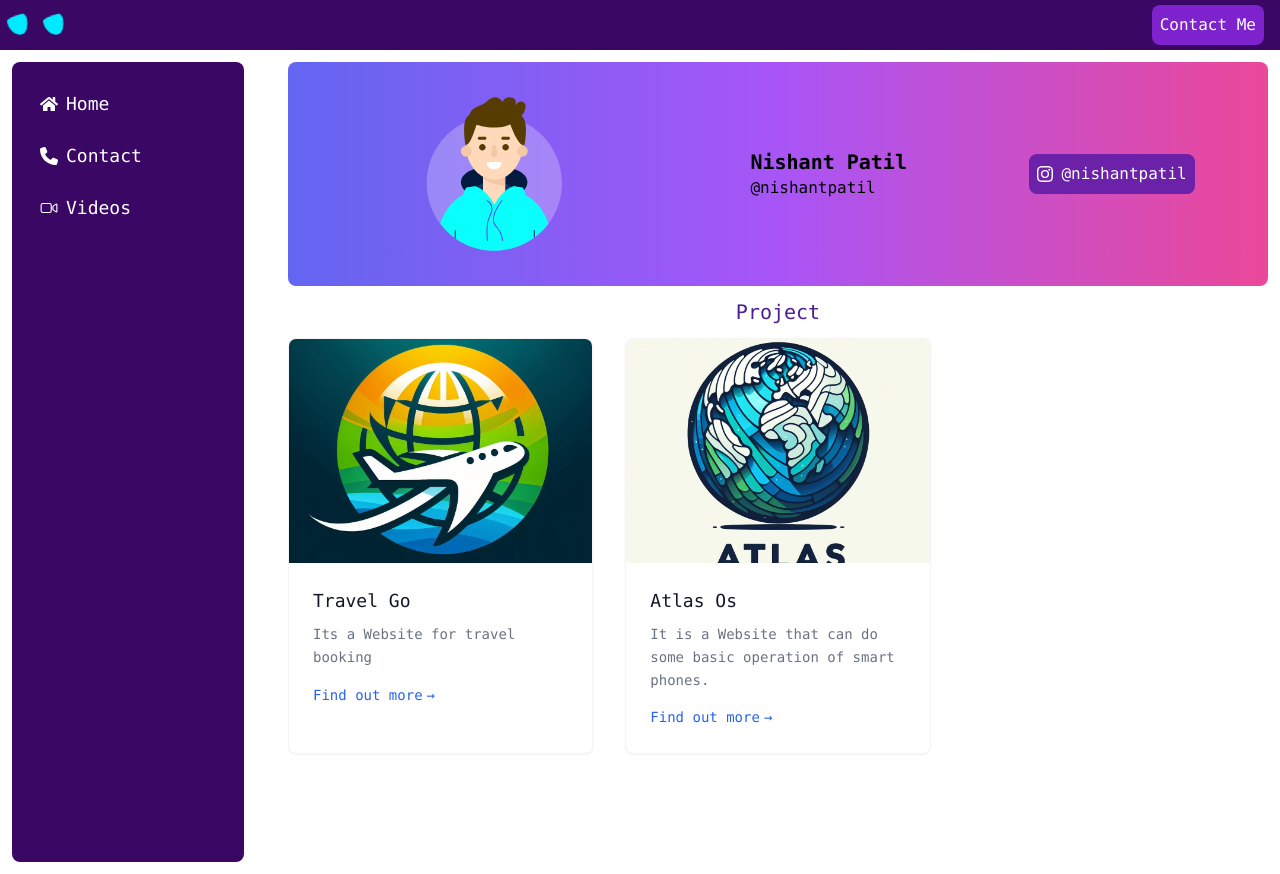
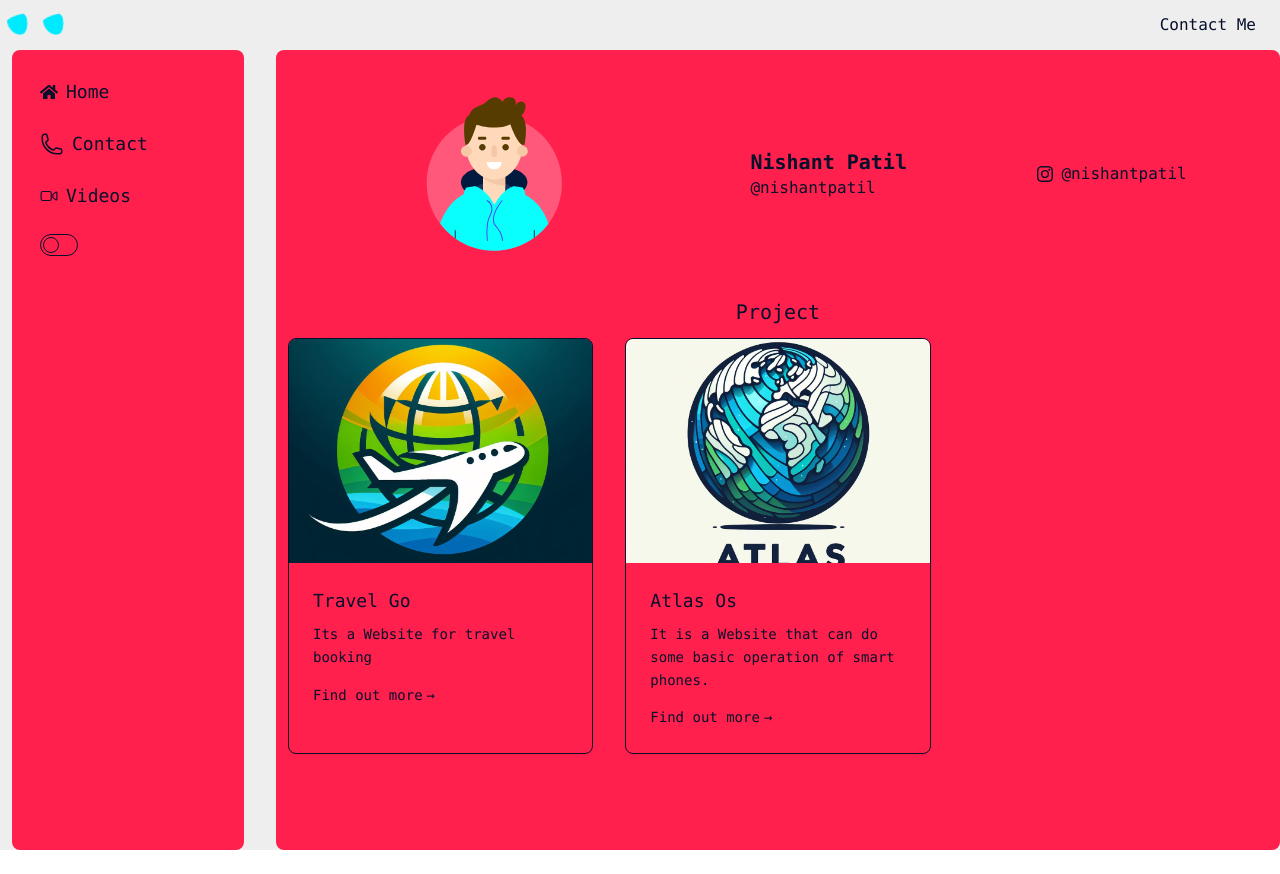
Before and after one commit to Nishant0121/Portfolio_Nishant, a React (Create React App) app: page / in a window 1280 px wide. After the commit the page ends 850 px from the top, so only its background shows below. Built offline with nearby package versions, Linux system fonts and the light colour scheme.

Commit message:
theam changes

```diff
--- a/src/App.js
+++ b/src/App.js
@@ -2,16 +2,19 @@ import "./App.css";
 import { Home } from "./pages/home";
 import { Contact } from "./pages/contact";
 import { BrowserRouter, Routes, Route } from "react-router-dom";
+import ModeContexProvider from "./contex";
 
 export default function App() {
   return (
     <div>
+      <ModeContexProvider>
         <BrowserRouter>
           <Routes>
             <Route path="/" element={<Home />} />
             <Route path="/contact" element={<Contact />} />
           </Routes>
         </BrowserRouter>
+      </ModeContexProvider>
     </div>
   );
 }
--- a/src/components/navbar.js
+++ b/src/components/navbar.js
@@ -1,40 +1,45 @@
-import { useNavigate } from "react-router-dom";
-import { useState } from "react";
+import { Link } from "react-router-dom";
+import { useState, useContext } from "react";
 
 import { FaHome } from "react-icons/fa";
 import { IoVideocamOutline } from "react-icons/io5";
 import { FaPhone } from "react-icons/fa6";
 import { IoClose } from "react-icons/io5";
 import { VscThreeBars } from "react-icons/vsc";
+import { ModeContext } from "../contex";
 
 export const Navbar = () => {
-  const navigate = useNavigate();
+  const [isOpen, setIsOpen] = useState(false);
 
-  const [isOpen, setIsOpen] = useState(false);
-  const gocontact = () => {
-    navigate("/contact");
-  };
-
+  const { isDarkMode, setIsDarkMode } = useContext(ModeContext);
   const toggleMenu = () => {
     setIsOpen(!isOpen);
   };
+  const toggleMode = () => {
+    setIsDarkMode((prevMode) => !prevMode);
+  };
+
   return (
-    <div className="">
-      <div className="navbar flex items-center justify-between bg-purple-950">
+    <nav className="nav z-30 sticky top-0 ">
+      <div
+        className={`navbar flex items-center justify-between ${
+          isDarkMode ? "bg-dark text-light" : "bg-light text-dark"
+        }`}
+      >
         <div className="design flex items-center ">
           <div className="oval mx-2 "></div>
           <div className="oval mx-2 "></div>
         </div>
-        <div className="contact-me mr-4">
+        <Link to={"/contact"} className="contact-me mr-4">
           <button
             className="contact-me-btn p-2 rounded-lg bg-purple-700 hover:bg-purple-500 text-white
           "
             type="button"
-            onClick={gocontact}
           >
             Contact Me
           </button>
-        </div>
+        </Link>
+
         <div className="hamburger">
           <div onClick={toggleMenu}>
             <IoClose
@@ -49,7 +54,11 @@ export const Navbar = () => {
         </div>
       </div>
       {isOpen && (
-        <div className="ham_menu h-svh bg-purple-950 p-3 z-50 rounded-lg">
+        <div
+          className={`ham_menu h-svh  p-3 z-50 rounded-lg ${
+            isDarkMode ? "bg-dark text-light" : "bg-light text-dark"
+          }`}
+        >
           <ul className="list-none  text-white">
             <li className="m-2 p-2 flex justify-start items-center text-lg">
               <FaHome />
@@ -63,9 +72,19 @@ export const Navbar = () => {
               <IoVideocamOutline />
               <h1 className="ml-2">Videos</h1>
             </li>
+            <li className="m-2 p-2 flex justify-start items-center text-lg">
+              <label class="inline-flex items-center mb-5 cursor-pointer border rounded-full">
+                <input
+                  type="checkbox"
+                  onClick={toggleMode}
+                  class="sr-only peer"
+                />
+                <div class="relative w-9 h-5 bg-gray-200  peer-focus:outline-none peer-focus:ring-4 peer-focus:ring-blue-300 dark:peer-focus:ring-blue-800 rounded-full peer dark:bg-gray-700 peer-checked:after:translate-x-full rtl:peer-checked:after:-translate-x-full peer-checked:after:border-white after:content-[''] after:absolute after:top-[2px] after:start-[2px] after:bg-white after:border-gray-300 after:border after:rounded-full after:h-4 after:w-4 after:transition-all dark:border-gray-600 peer-checked:bg-blue-600"></div>
+              </label>
+            </li>
           </ul>
         </div>
       )}
-    </div>
+    </nav>
   );
 };
--- a/src/components/project.js
+++ b/src/components/project.js
@@ -1,35 +1,74 @@
-import { useState } from "react";
 import { FaHome } from "react-icons/fa";
 import { IoVideocamOutline } from "react-icons/io5";
-import { FaPhone } from "react-icons/fa6";
-
 import { BsInstagram } from "react-icons/bs";
 import Lottie from "lottie-react";
 import profile from "../assets/profile.json";
 import "../styles/style.css";
 import Project from "./proinfo";
+import { ModeContext } from "../contex";
+import { Link } from "react-router-dom";
+import { useContext } from "react";
 export const Projects = () => {
+  const { isDarkMode, setIsDarkMode } = useContext(ModeContext);
+  const toggleMode = () => {
+    setIsDarkMode((prevMode) => !prevMode);
+  };
   return (
-    <div className="project">
-      <div className="menu h-svh bg-purple-950 p-3 m-3 rounded-lg">
+    <div
+      className={`project ${
+        isDarkMode ? "bg-dark text-light" : "bg-light text-dark"
+      }`}
+    >
+      <div
+        className={`menu h-svh mx-3  p-3  rounded-lg ${
+          isDarkMode ? "bg-secondary text-dark" : "bg-primary"
+        }`}
+      >
         <ul className="list-none  text-white">
           <li className="m-2 p-2 flex justify-start items-center text-lg">
             <FaHome />
             <h1 className="ml-2">Home</h1>
           </li>
           <li className="m-2 p-2 flex justify-start items-center text-lg">
-            <FaPhone />
+            <svg
+              xmlns="http://www.w3.org/2000/svg"
+              fill="none"
+              viewBox="0 0 24 24"
+              strokeWidth={1.5}
+              stroke="currentColor"
+              className="w-6 h-6"
+            >
+              <path
+                strokeLinecap="round"
+                strokeLinejoin="round"
+                d="M2.25 6.75c0 8.284 6.716 15 15 15h2.25a2.25 2.25 0 0 0 2.25-2.25v-1.372c0-.516-.351-.966-.852-1.091l-4.423-1.106c-.44-.11-.902.055-1.173.417l-.97 1.293c-.282.376-.769.542-1.21.38a12.035 12.035 0 0 1-7.143-7.143c-.162-.441.004-.928.38-1.21l1.293-.97c.363-.271.527-.734.417-1.173L6.963 3.102a1.125 1.125 0 0 0-1.091-.852H4.5A2.25 2.25 0 0 0 2.25 4.5v2.25Z"
+              />
+            </svg>
             <h1 className="ml-2">Contact</h1>
           </li>
           <li className="m-2 p-2 flex justify-start items-center text-lg">
             <IoVideocamOutline />
             <h1 className="ml-2">Videos</h1>
           </li>
+          <li className="m-2 p-2 flex justify-start items-center text-lg">
+            <label class="inline-flex items-center mb-5 cursor-pointer border rounded-full">
+              <input
+                type="checkbox"
+                onClick={toggleMode}
+                class="sr-only peer"
+              />
+              <div class="relative w-9 h-5 bg-gray-200  peer-focus:outline-none peer-focus:ring-4 peer-focus:ring-blue-300 dark:peer-focus:ring-blue-800 rounded-full peer dark:bg-gray-700 peer-checked:after:translate-x-full rtl:peer-checked:after:-translate-x-full peer-checked:after:border-white after:content-[''] after:absolute after:top-[2px] after:start-[2px] after:bg-white after:border-gray-300 after:border after:rounded-full after:h-4 after:w-4 after:transition-all dark:border-gray-600 peer-checked:bg-blue-600"></div>
+            </label>
+          </li>
         </ul>
       </div>
-      <div className="content ">
+      <div
+        className={`content rounded-lg ${
+          isDarkMode ? "bg-secondary text-dark" : "bg-primary"
+        } `}
+      >
         <div className="info flex justify-around items-center p-3 m-3 rounded-lg bg-gradient-to-r from-indigo-500 via-purple-500 to-pink-500">
-          <Lottie className="profile" animationData={profile} loop={true} />
+          <Lottie className="profile z-0" animationData={profile} loop={true} />
           <div className="name flex flex-col justify-centre">
             <h1 className="text-xl font-semibold">Nishant Patil</h1>
             <h1>@nishantpatil</h1>
@@ -37,7 +76,13 @@ export const Projects = () => {
           <div className="insta  ">
             <button className="flex p-2 items-center rounded-lg bg-purple-800 text-white hover:bg-purple-800">
               <BsInstagram />
-              <h1 className="ml-2">@nishantpatil</h1>
+              <Link
+                to="https://www.instagram.com/nishant_0121_/"
+                target="_blank"
+                className="ml-2"
+              >
+                @nishantpatil
+              </Link>
             </button>
           </div>
         </div>
--- /dev/null
+++ b/src/contex.js
@@ -0,0 +1,13 @@
+import { createContext, useState } from "react";
+
+export const ModeContext = createContext();
+
+export default function ModeContexProvider({ children }) {
+  const [isDarkMode, setIsDarkMode] = useState(false);
+
+  return (
+    <ModeContext.Provider value={{ isDarkMode, setIsDarkMode }}>
+      {children}
+    </ModeContext.Provider>
+  );
+}
--- a/src/pages/home.js
+++ b/src/pages/home.js
@@ -1,19 +1,7 @@
-import { useNavigate } from "react-router-dom";
-import { useState } from "react";
-import { Navbar } from "../components/navbar";
 import { Projects } from "../components/project";
 
+import { Navbar } from "../components/navbar";
 export const Home = () => {
-  const navigate = useNavigate();
-
-  const [isOpen, setIsOpen] = useState(false);
-  const gocontact = () => {
-    navigate("/contact");
-  };
-  const toggleMenu = () => {
-    setIsOpen(!isOpen);
-  };
-
   return (
     <div className="font-mono background">
       <Navbar />
--- a/tailwind.config.js
+++ b/tailwind.config.js
@@ -3,6 +3,12 @@ module.exports = {
   content: ["./src/**/*.{js,jsx,ts,tsx}"],
   theme: {
     extend: {},
+    colors: {
+      dark: "#070F2B",
+      light: "#EEEEEE",
+      primary: "#FF204E",
+      secondary: "#D4ADFC",
+    },
   },
   plugins: [],
 };
```
Lines whose indentation alone changed are shown as unchanged.
